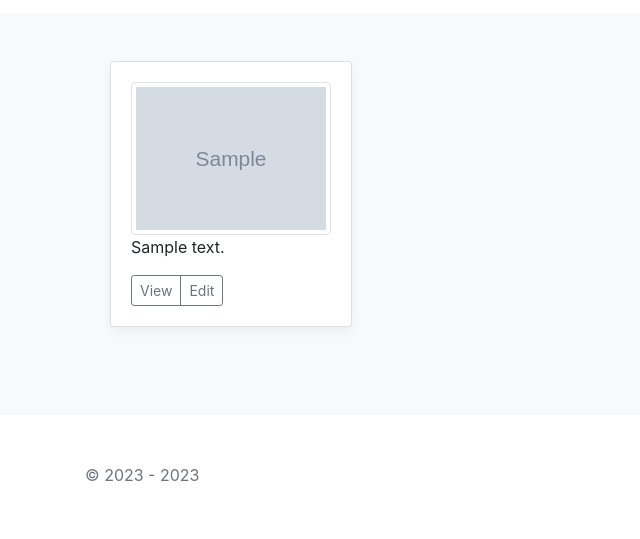
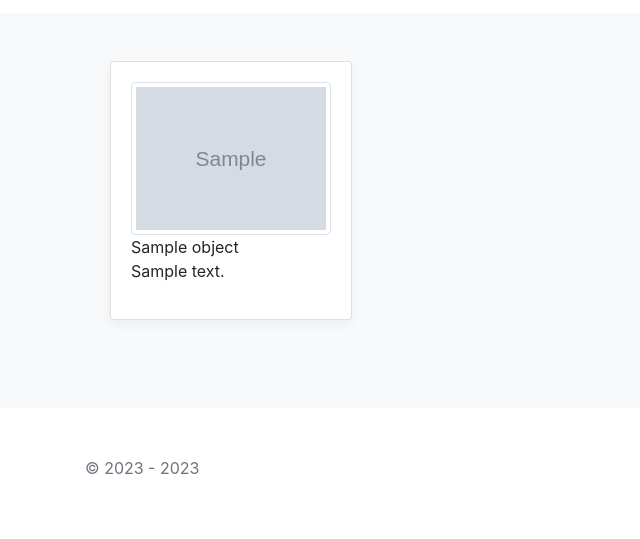
Before and after one commit to VedishchevAnton/djangoProject, a Django app: template catalog/templates/catalog/blogs_list.html in a window 1280 px wide. Shown: the part 291-830 px from the top of the page, without its empty margins (0-640 px from the left). After the commit the page ends 765 px from the top, so only its background shows below. Run offline with Django 4.2, Linux system fonts and the light colour scheme; the template is opened without the code that fills it: most values are stand-ins (such as "Sample title", 1, 10 or a date in 2020); grey boxes marked "Sample" are stand-in pictures; data that the repository does not hold is empty; some libraries are stand-ins or nearby versions.

```diff
--- a/catalog/templates/catalog/blogs_list.html
+++ b/catalog/templates/catalog/blogs_list.html
@@ -7,12 +7,13 @@
             <div class="col-md-14">
                 <div class="card mb-4 box-shadow">
                     <div class="card-body">
-                        <img class="img-thumbnail" src="{% mediapath object.image %}" alt="Thumbnail image" width="200" height="200"/>
-                        <p class="card-text">{{ object.description }}</p>
+                        <img class="img-thumbnail" src="{% mediapath object.image %}" alt="Thumbnail image" width="200"
+                             height="200"/>
+                        <p class="card-text">{{ object.name }}<br>{{ object.description }}</p>
                         <div class="d-flex justify-content-between align-items-center">
                             <div class="btn-group">
-                              <button type="button" class="btn btn-sm btn-outline-secondary">View</button>
-                              <button type="button" class="btn btn-sm btn-outline-secondary">Edit</button>
+                                {#                              <button type="button" class="btn btn-sm btn-outline-secondary">View</button>#}
+                                {#                              <button type="button" class="btn btn-sm btn-outline-secondary">Edit</button>#}
                             </div>
                         </div>
                     </div>
--- a/catalog/views.py
+++ b/catalog/views.py
@@ -63,6 +63,7 @@ class ContactCreateView(generic.CreateView):
 
 class BlogsListView(generic.ListView):
     model = Blogs
+    context_object_name = 'objects_list'
     extra_context = {
         'title': 'Блог'
     }
```
Also changed, not shown: media/products/food_9GRCvH5.jpg (added). Lines whose indentation alone changed are shown as unchanged.
